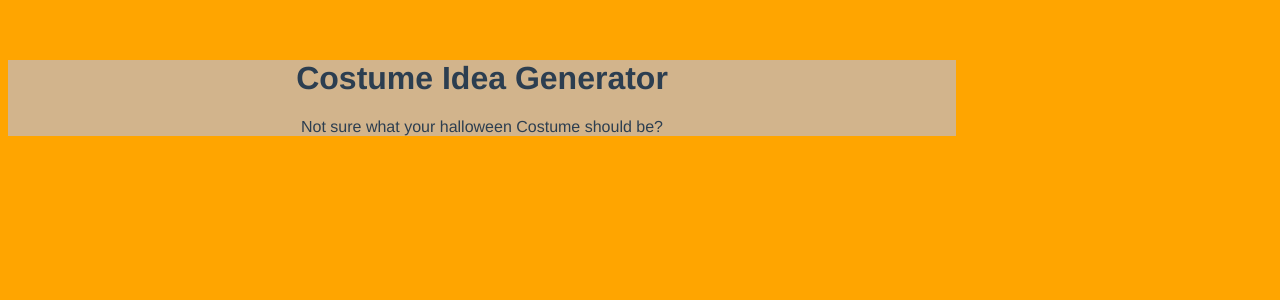
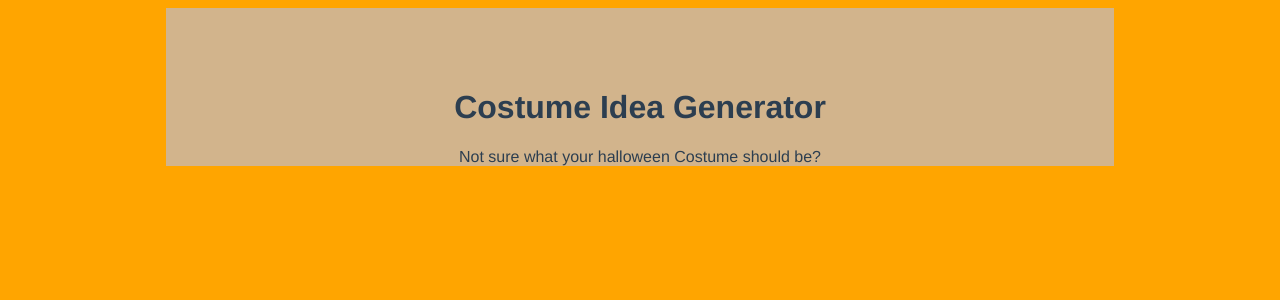
Before and after one commit to gspenguin/Costume-Idea-Generator, a Vue app: page / in a window 1280 px wide. Shown: the top 300 px of the page. Built offline with nearby package versions, Linux system fonts and the light colour scheme.

Commit message:
alignment

```diff
--- a/src/App.vue
+++ b/src/App.vue
@@ -22,7 +22,8 @@ export default {
   -moz-osx-font-smoothing: grayscale;
   text-align: center;
   color: #2c3e50;
-  margin-top: 60px;
+  padding-top: 60px;
   width: 75%;
+  margin: 0 auto;
 }
 </style>
```
